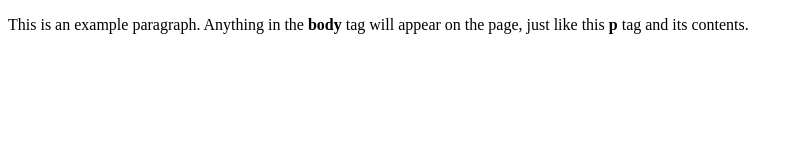
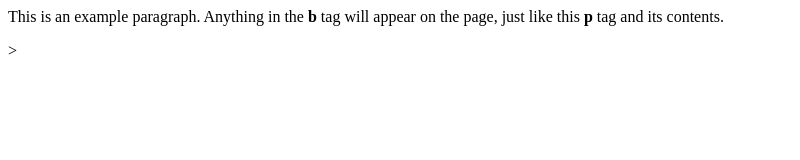
Before and after one commit to cihanceylanlar/cihanceylanlar.github.io, a plain HTML site: page index.html in a window 1280 px wide. Shown: the whole page, without its empty margins (0-800 px from the left). Drawn offline with Linux system fonts and the light colour scheme.

Commit message:
Update index.html

```diff
--- a/index.html
+++ b/index.html
@@ -1,9 +1,9 @@
 <!doctype html>
 <html>
   <head>
-    <title>This is the title of the webpage!</title>
+    <title>Hi There!</title>
   </head>
   <body>
-    <p>This is an example paragraph. Anything in the <strong>body</strong> tag will appear on the page, just like this <strong>p</strong> tag and its contents.</p>
+    <!<p>This is an example paragraph. Anything in the <strong>b</strong> tag will appear on the page, just like this <strong>p</strong> tag and its contents.</p>>
   </body>
 </html>
```
